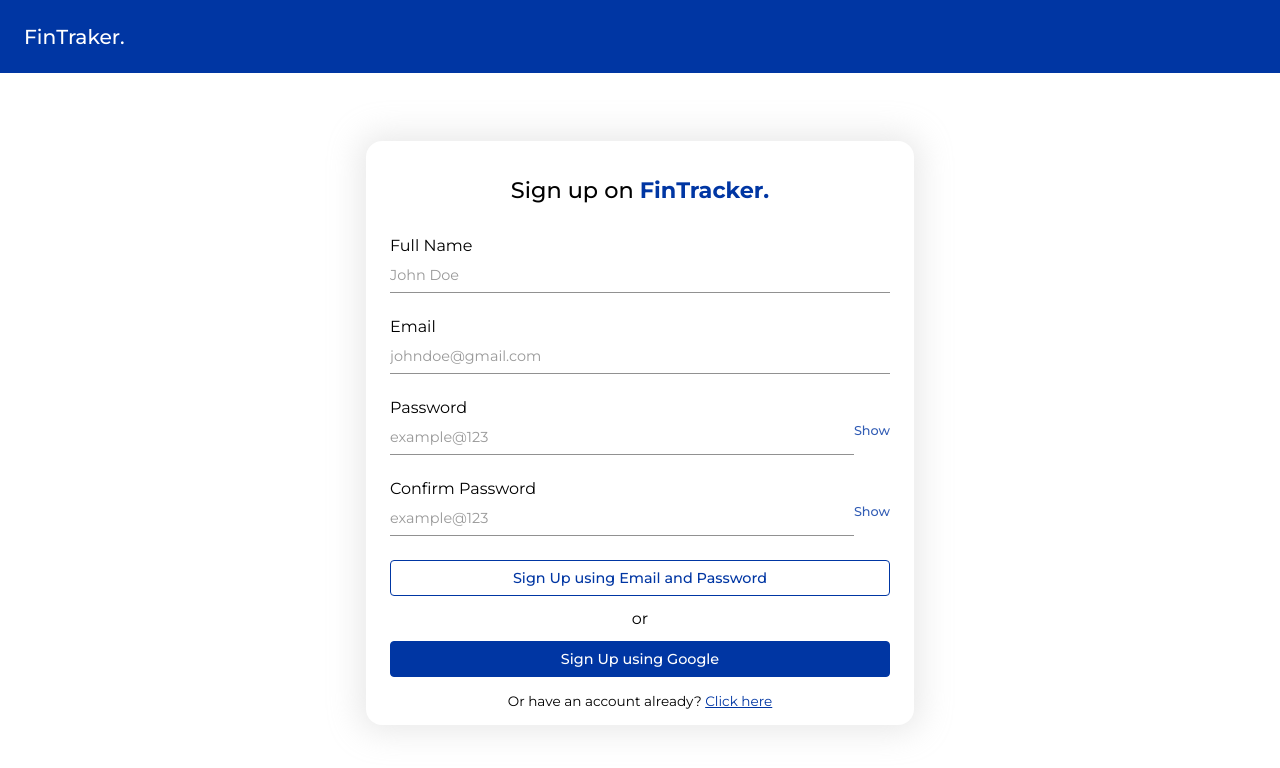
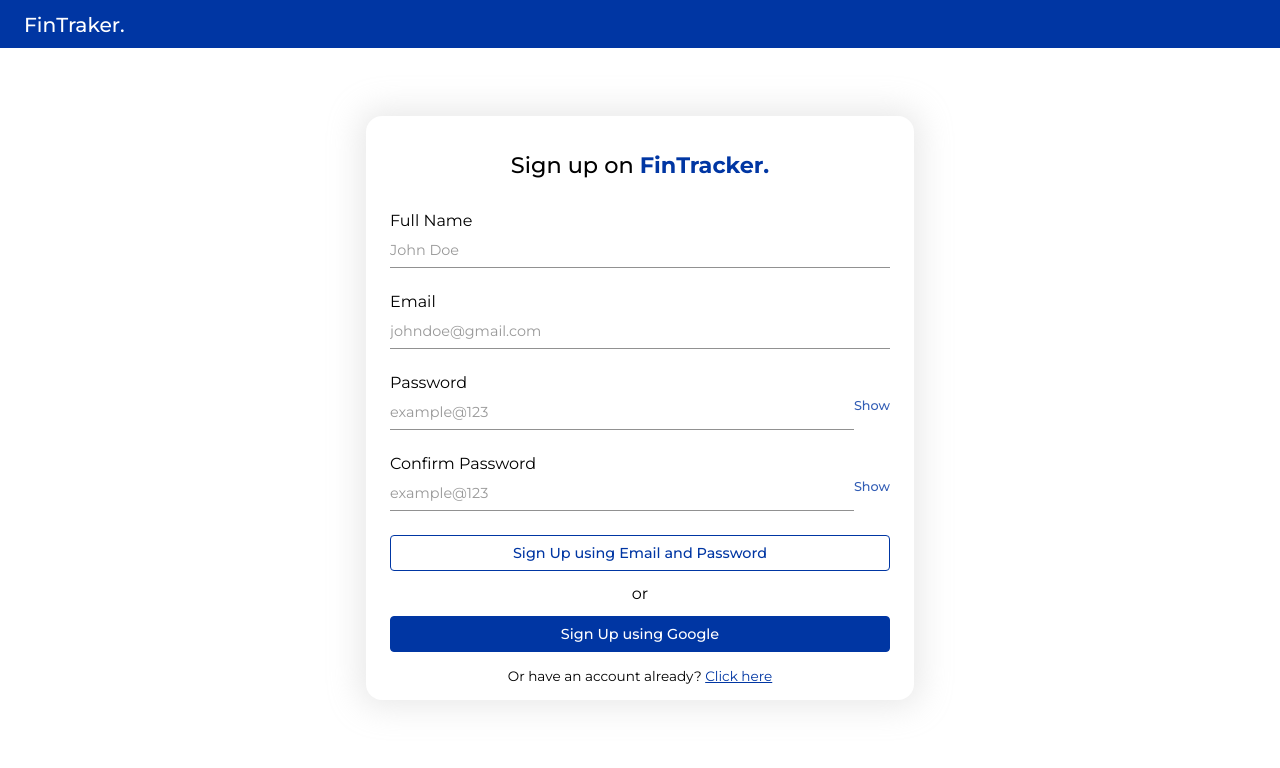
Before and after one commit to arjunkr403/Fintracker, a React (Create React App) app: page / in a window 1280 px wide. Shown: the top 768 px of the page. Built offline with nearby package versions, Linux system fonts and the light colour scheme; no server answers; the HTML template or start-up script is replaced by a standard one.

Commit message:
hieght 100px

```diff
--- a/public/index.html
+++ b/public/index.html
@@ -1,6 +1,5 @@
 <!DOCTYPE html>
 <html lang="en">
-
 <head>
   <meta charset="utf-8" />
   <meta name="viewport" content="width=device-width, initial-scale=1" />
@@ -10,11 +9,8 @@
   <link rel="icon" type="image/png" sizes="16x16" href="/favicon-16x16.png" />
   <title>FINTRACKER - Your personal finance tracker</title>
 </head>
-
-
 <body>
   <noscript>You need to enable JavaScript to run this app.</noscript>
   <div id="root"></div>
 </body>
-
 </html>
--- a/src/components/Header/styles.css
+++ b/src/components/Header/styles.css
@@ -5,6 +5,7 @@
     top: 0;
     left: 0;
     width: 100;
+    height: 1rem !important;
     display: flex;
     justify-content: space-between;
     align-items: center;
```
